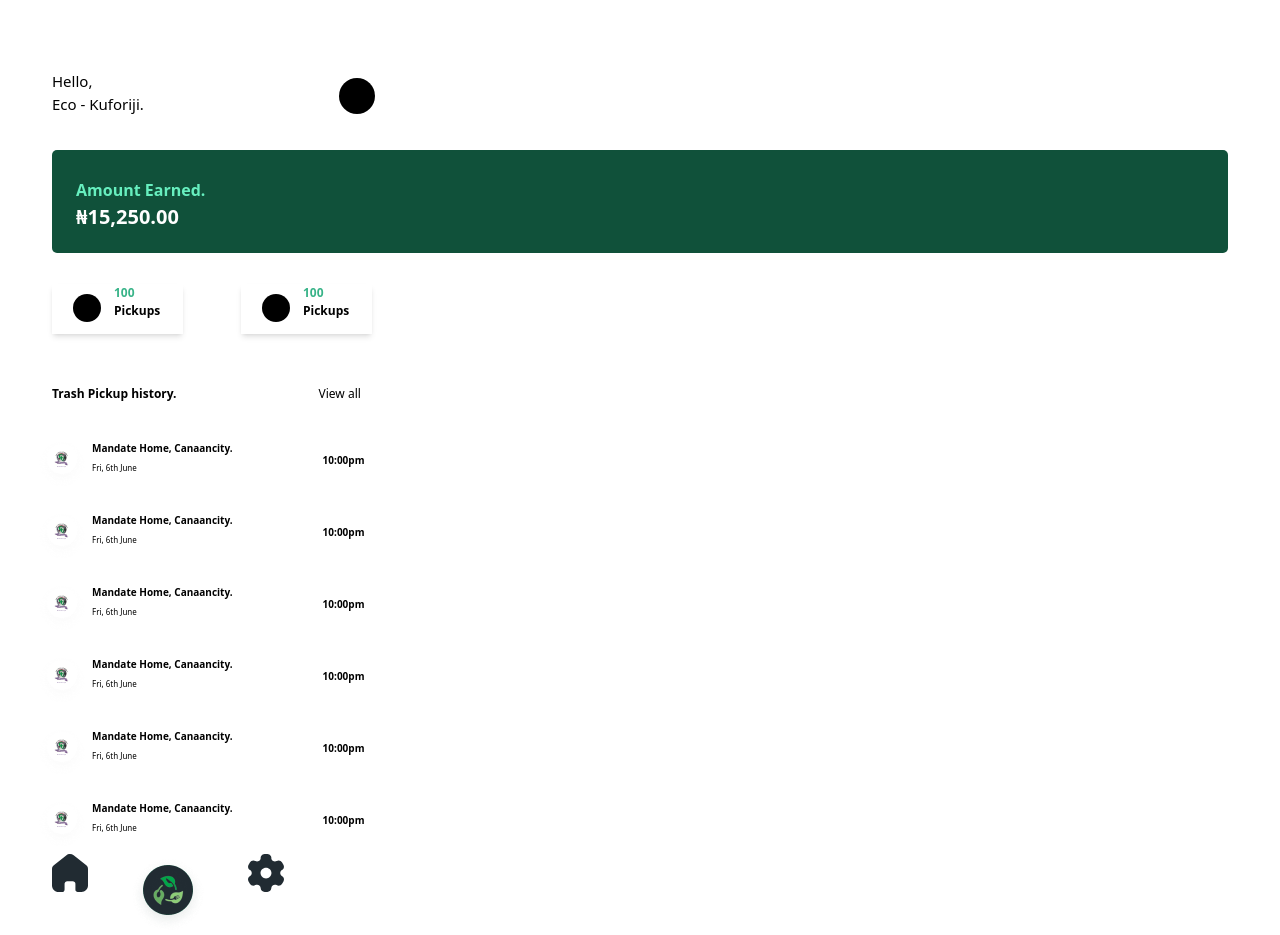
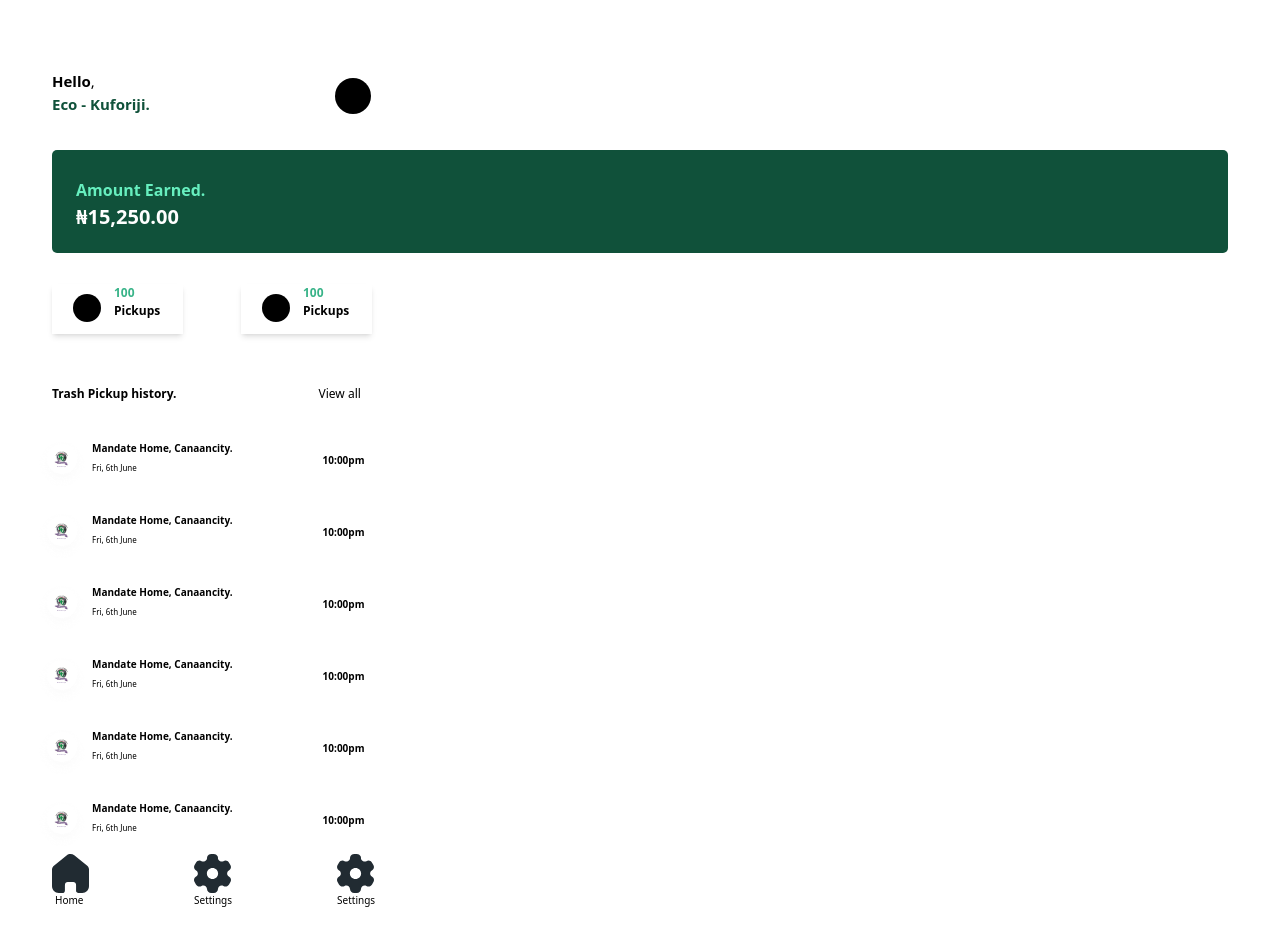
Before and after one commit to Itzadetunji/project-2, a plain HTML site: page truck-driver-1.html in a window 1280 px wide. After the commit the page ends 908 px from the top, so only its background shows below. Drawn offline with nearby package versions, Linux system fonts and the light colour scheme; a web font is replaced by a local one.

Commit message:
Chore: Updated truck-driver.html

```diff
--- a/style.css
+++ b/style.css
@@ -1,5 +1,9 @@
 .dark-green{
   background-color: #10513A;
+}
+
+.dark-green-text{
+  color: #10513A;
 }
 .light-green{
   color: #67EFBF;
--- a/truck-driver-1.html
+++ b/truck-driver-1.html
@@ -13,9 +13,11 @@
     <div class="px-[52px] pt-[70px]">
       <div class="flex flex-row">
         <div>
-          <p class="text-[15px]">Hello, <br> Eco - Kuforiji.</p>
+          <p class="text-[15px]">
+            <span class="font-[800]">Hello</span>, <br><span class="font-[800] dark-green-text"> Eco - Kuforiji.</span>
+          </p>
         </div>
-        <div class="rounded-full w-[36px] h-[36px] bg-black ml-[195px] mt-2"></div>
+        <div class="rounded-full w-[36px] h-[36px] bg-black ml-[185px] mt-2"></div>
       </div>
       <div class="dark-green w-full h-[103px] rounded-[5px] mt-[35px]">
         <div class="">
@@ -151,15 +153,18 @@
           </div>
         </div>
       </div>
-      <div class="flex flex-row space-x-[40px]">
+      <div class="flex flex-row space-x-[105px]">
         <div>
-          <img src="Images/Home.svg" alt="">
-        </div>
-        <div class="-mt-[]">
-          <img src="Images/Twirl.png" alt="">
+          <img src="Images/Home.svg" alt="" height="37" width="37">
+          <p class="text-[10px] ml-[3px]">Home</p>
         </div>
         <div>
-          <img src="Images/Setting.svg" alt="">
+          <img src="Images/Setting.svg" alt="" height="37" width="37">
+          <p class="text-[10px]">Settings</p>
+        </div>
+        <div>
+          <img src="Images/Setting.svg" alt="" height="37" width="37">
+          <p class="text-[10px]">Settings</p>
         </div>
       </div>
     </div>
```
